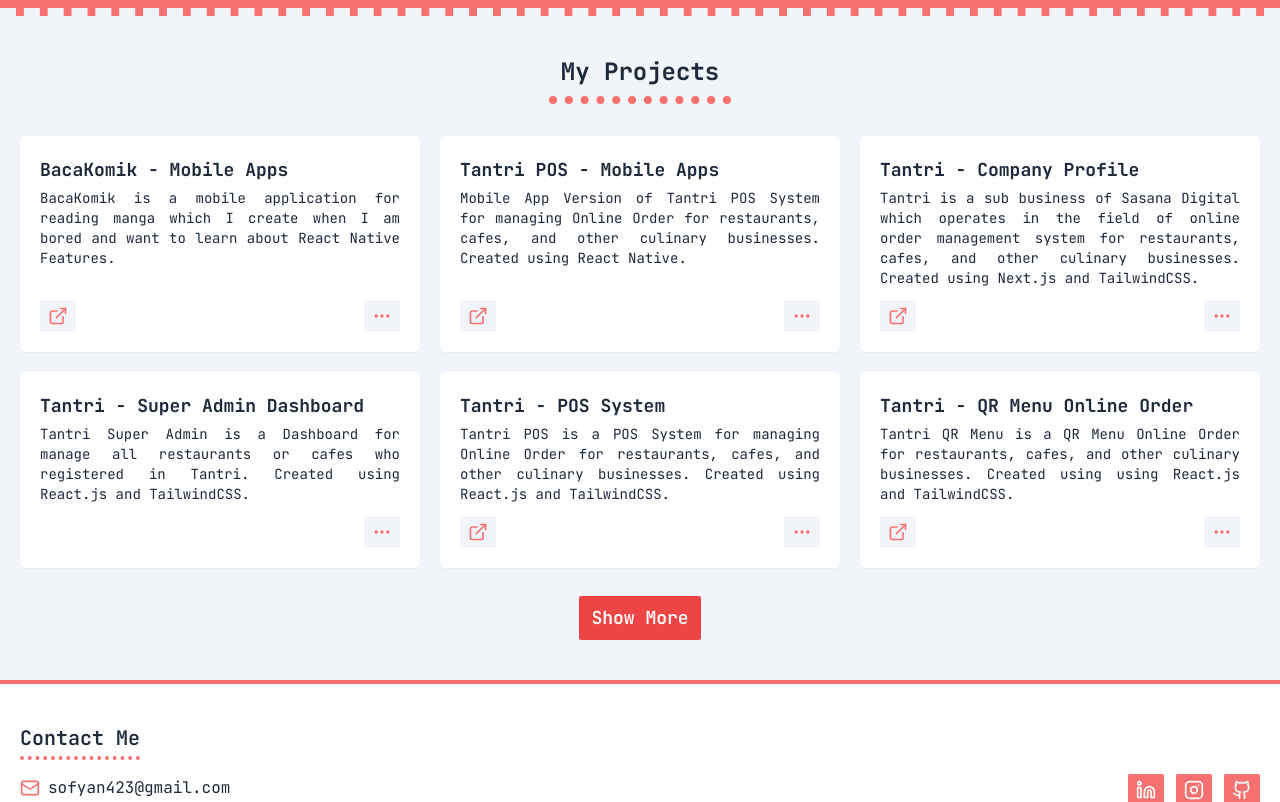
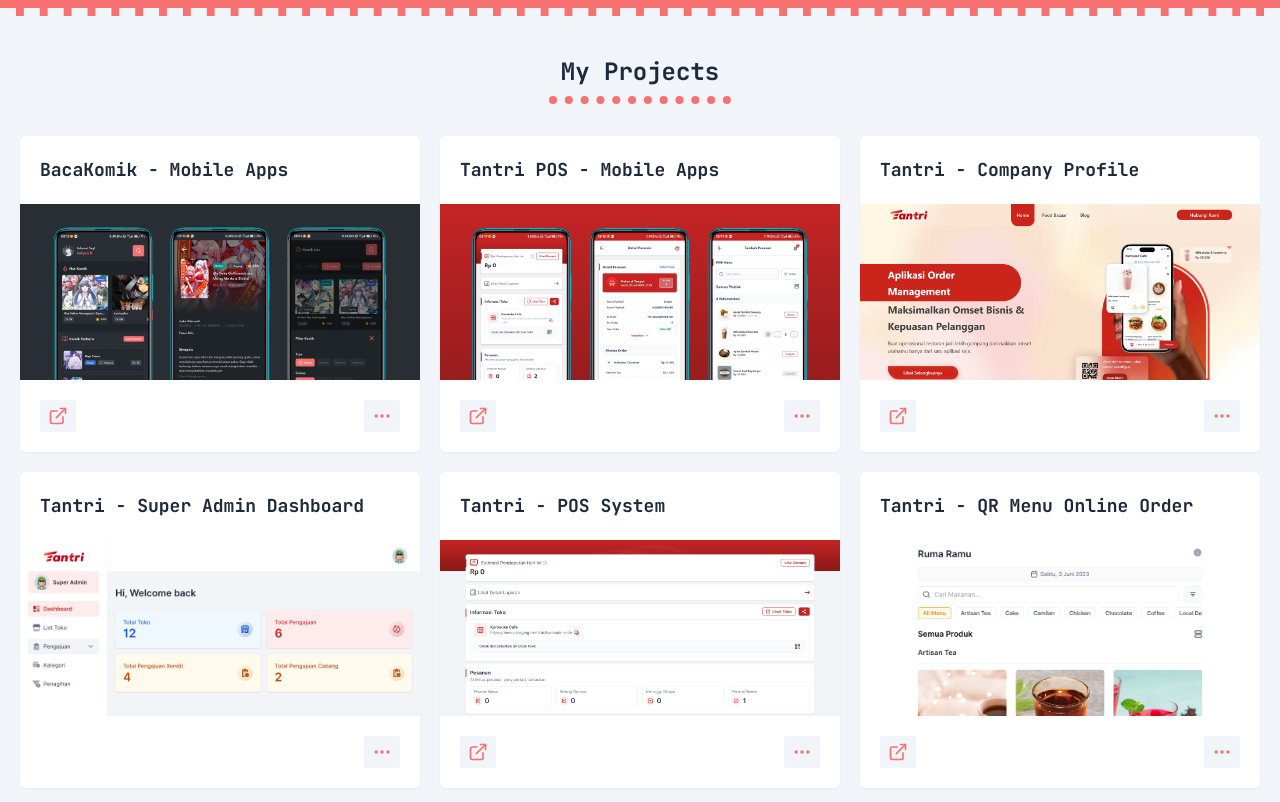
Before and after one commit to sofyan-rs/next-portofolio-v2, a Next.js app: page / in a window 1280 px wide. Shown: the part 940-1742 px from the top of the page. Built offline with nearby package versions, Linux system fonts and the light colour scheme.

Commit message:
change project card style

```diff
--- a/src/components/Footer.tsx
+++ b/src/components/Footer.tsx
@@ -45,15 +45,15 @@ const Footer = () => {
             </h3>
             <ul className="flex flex-col gap-1">
               <li className="flex flex-row items-center gap-2">
-                <MailIcon size={20} className="inline-block text-red-400" />
+                <MailIcon size={18} className="inline-block text-red-400" />
                 {myContacts.email}
               </li>
               <li className="flex flex-row items-center gap-2">
-                <WhatsAppIcon size={20} className="inline-block text-red-400" />
+                <WhatsAppIcon size={18} className="inline-block text-red-400" />
                 {myContacts.phone}
               </li>
               <li className="flex flex-row items-center gap-2">
-                <DiscordIcon size={20} className="inline-block text-red-400" />
+                <DiscordIcon size={18} className="inline-block text-red-400" />
                 {myContacts.discord}
               </li>
             </ul>
--- a/src/components/Modal/Modal.tsx
+++ b/src/components/Modal/Modal.tsx
@@ -18,7 +18,7 @@ const Modal = ({ showModal, handleShow, title, children }: Props) => {
         } fixed left-0 right-0 z-50 mx-auto flex w-[500px] max-w-full place-items-center justify-center overflow-hidden transition-all ease-out`}
       >
         <div className="mx-4 max-h-[calc(100vh-70px)] w-full overflow-auto rounded-sm bg-white dark:bg-slate-700">
-          <div className="border-gray-4 relative flex justify-between border-b border-slate-100 px-5 py-4 dark:border-slate-600">
+          <div className="border-gray-4 relative flex justify-between gap-3 border-b border-slate-100 px-5 py-4 dark:border-slate-600">
             <span className="font-semibold">{title}</span>
             <button className="text-xl text-red-400" onClick={handleShow}>
             <XIcon />
--- a/src/components/Projects/ProjectCard.tsx
+++ b/src/components/Projects/ProjectCard.tsx
@@ -8,6 +8,7 @@ import {
   FolderGit2Icon,
   MoreHorizontalIcon,
 } from "lucide-react";
+import Image from "next/image";
 
 interface Props {
   project: ProjectData;
@@ -21,12 +22,18 @@ const ProjectCard = ({ project }: Props) => {
 
   return (
     <>
-      <div className="flex flex-col justify-between rounded-md bg-white p-5 shadow-sm transition hover:-translate-y-2 hover:shadow-md dark:bg-slate-700">
-        <div>
-          <h3 className="text-lg font-bold">{project.title}</h3>
-          <p className="mt-1 text-justify text-sm">{project.description}</p>
+      <div className="flex flex-col justify-between rounded-md bg-white shadow-sm transition hover:-translate-y-2 hover:shadow-md dark:bg-slate-700">
+        <h3 className="p-5 text-lg font-bold">{project.title}</h3>
+        <div className="h-48 overflow-hidden md:h-44 lg:h-56 xl:h-44 2xl:h-56">
+          <Image
+            className="w-full"
+            src={`/img/ss-project/${project.image}`}
+            width={640}
+            height={400}
+            alt={project.title}
+          />
         </div>
-        <div className="mt-3 flex justify-between gap-2">
+        <div className="flex justify-between gap-2 p-5">
           <div className="flex gap-2">
             {project.git && (
               <a
--- a/src/components/Projects/ProjectContainer.tsx
+++ b/src/components/Projects/ProjectContainer.tsx
@@ -10,28 +10,36 @@ const ProjectContainer = () => {
   const handleShowMore = () => {
     setIsLoading(true);
     setTimeout(() => {
-      setProjects(
-        myProjects.slice(0, projects.length + maxShow)
-      )
+      setProjects(myProjects.slice(0, projects.length + maxShow));
       setIsLoading(false);
     }, 1000);
   };
 
   return (
     <section id="projects" className="container mx-auto px-5 py-10">
-      <h2 className="text-center font-bold text-2xl mb-8"><span className="border-b-8 border-red-400 border-dotted pb-2 px-3 inline-block">My Projects</span></h2>
-      <div className="grid grid-cols-1 md:grid-cols-2 lg:grid-cols-3 gap-5">
+      <h2 className="mb-8 text-center text-2xl font-bold">
+        <span className="inline-block border-b-8 border-dotted border-red-400 px-3 pb-2">
+          My Projects
+        </span>
+      </h2>
+      <div className="grid grid-cols-1 gap-5 md:grid-cols-2 xl:grid-cols-3">
         {projects.map((project, index) => (
           <ProjectCard key={index} project={project} />
         ))}
       </div>
       {projects.length < myProjects.length && (
-        <div className="flex justify-center mt-7">
-          <button onClick={handleShowMore} className="bg-red-500 text-white px-3 py-2 text-lg font-semibold rounded-sm transition disabled:bg-slate-300 disabled:text-slate-500 dark:disabled:bg-slate-700" disabled={isLoading}>{isLoading ? 'Loading...' : 'Show More'}</button>
+        <div className="mt-7 flex justify-center">
+          <button
+            onClick={handleShowMore}
+            className="rounded-sm bg-red-500 px-3 py-2 text-lg font-semibold text-white transition disabled:bg-slate-300 disabled:text-slate-500 dark:disabled:bg-slate-700"
+            disabled={isLoading}
+          >
+            {isLoading ? "Loading..." : "Show More"}
+          </button>
         </div>
       )}
     </section>
   );
-}
+};
 
 export default ProjectContainer;
```
